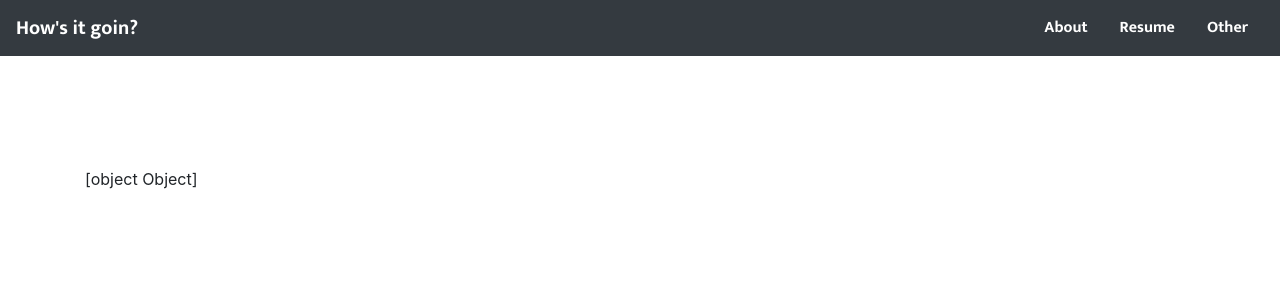
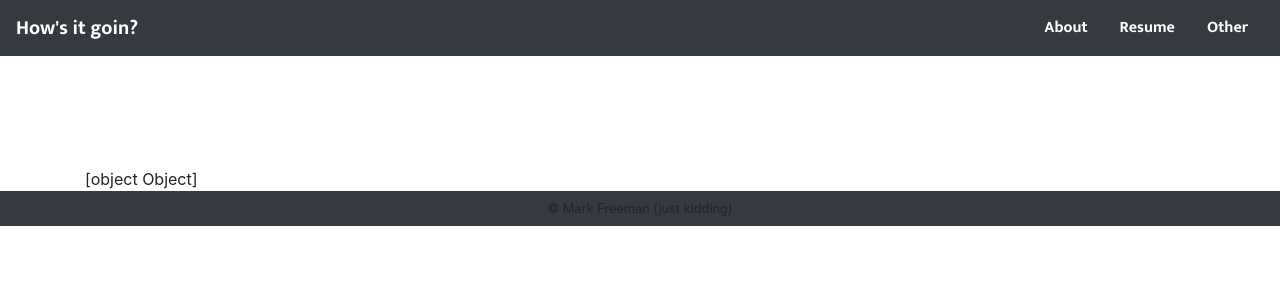
Before and after one commit to mfreema1/personal-site-v2, a React app: page /other in a window 1280 px wide. Shown: the top 300 px of the page. Built offline with nearby package versions, Linux system fonts and the light colour scheme.

Commit message:
Add footer to pages

```diff
--- a/src/app/App.js
+++ b/src/app/App.js
@@ -1,11 +1,13 @@
 import React from 'react';
 import NavBar from '../components/NavBar';
+import Footer from '../components/Footer';
 
 class App extends React.Component {
     render() {
         return (
             <div>
                 <NavBar />
+                <Footer/>
             </div>
         )
     }
--- /dev/null
+++ b/src/components/Footer.js
@@ -0,0 +1,17 @@
+import React from 'react';
+import { Row, Col } from 'reactstrap';
+class Footer extends React.Component {
+    render() {
+        return (
+            <Row>
+                <Col>
+                    <footer className="navbar navbar-dark bg-dark d-flex justify-content-center">
+                        <small clasName="special-font white-text">&copy; Mark Freeman (just kidding)</small>
+                    </footer>
+                </Col>
+            </Row>
+        )
+    }
+}
+
+export default Footer;
--- a/src/components/NavBar.js
+++ b/src/components/NavBar.js
@@ -10,6 +10,7 @@ class Header extends React.Component {
 
     render() {
         return (
+            <div>
                 <Router>
                     <div>
                         <Navbar className="navbar-dark bg-dark">
@@ -32,6 +33,7 @@ class Header extends React.Component {
                         <Route path="/other/" component={Other}/>
                     </div>
                 </Router>
+            </div>
         )
     }
 }
```
Lines whose indentation alone changed are shown as unchanged.
